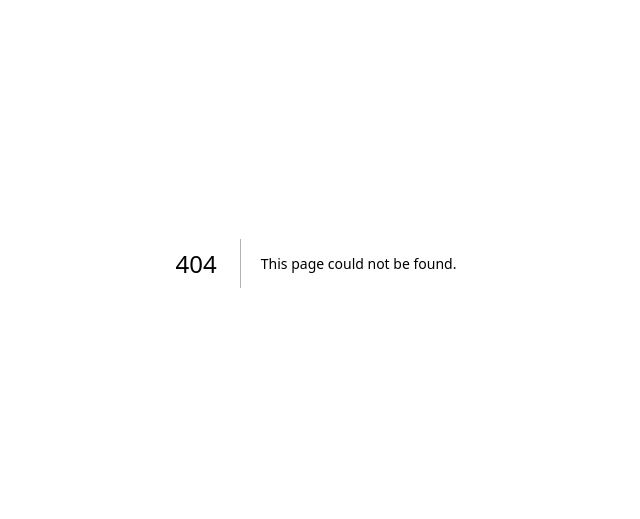
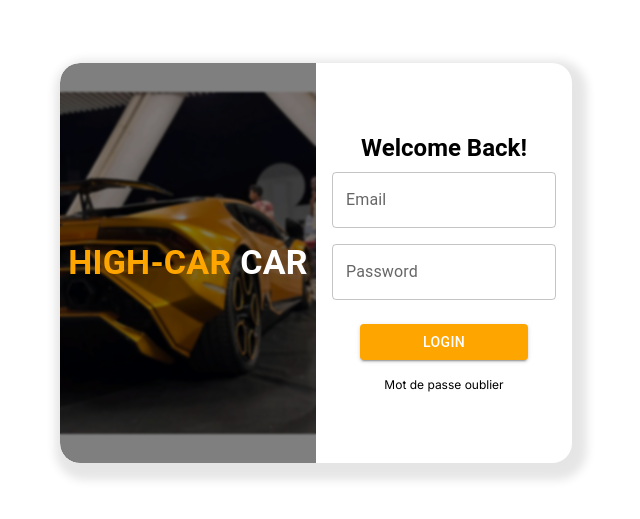
Before and after one commit to Hevitriniavo/car-show-font, a Next.js app: page /login in a window 1280 px wide. Before the commit this address had no page. Shown: the part 137-656 px from the top of the page, without its empty margins (324-964 px from the left). Built offline with nearby package versions, Linux system fonts and the light colour scheme.

Commit message:
add login page

```diff
--- /dev/null
+++ b/app/(auth)/login/page.tsx
@@ -0,0 +1,119 @@
+/* eslint-disable @next/next/no-img-element */
+"use client";
+
+import { Button, Grid, TextField, Typography } from "@mui/material";
+import React, { useState } from "react";
+import bgImage from "../../../assets/images/1716955138152.jpg";
+import Image from "next/image";
+import Link from "next/link";
+function page() {
+    // const [showMdp,setShowMdp]= useState(false);
+
+  const bannier = require("../../../assets/images/1716955138152.jpg");
+  return (
+    <>
+      <Grid
+        container
+        justifyContent={"center"}
+        alignItems={"center"}
+        minHeight={"100vh"}
+      >
+        <Grid
+          container
+          width={"40%"}
+          direction={"row"}
+          //   border={"red solid 2px"}
+          borderRadius={5}
+          sx={{ boxShadow: "5px 7px 10px 10px rgba(0, 0, 0, 0.1)" }}
+          alignItems={"center"}
+          justifyContent={"center"}
+          overflow="hidden"
+        >
+          <Grid
+            item
+            xs={6}
+            style={{
+              height: "50vh",
+            }}
+            zIndex={777}
+            container
+            // border={"orange solid 7px"}
+            borderRadius={"20px 0px 0px 20px"}
+            // bgcolor={"black"}
+            justifyContent={"center"}
+            alignItems={"center"}
+            overflow={"hidden"}
+            position={"relative"}
+          >
+            <Image src={bgImage} alt="bannier" height={400} />
+            <Typography
+              variant="h4"
+              textAlign={"center"}
+              sx={{ fontWeight: "bold" }}
+              color={"white"}
+              alignContent={"center"}
+              //   border={"red solid 2px"}
+              zIndex={5}
+              position={"absolute"}
+              height={"100%"}
+              width={"100%"}
+              style={{
+                backdropFilter: "blur(1px)",
+                backgroundColor: "rgba(0, 0, 0, 0.5)",
+              }}
+            >
+              <span style={{ color: "orange" }}>HIGH-CAR</span> CAR
+            </Typography>
+          </Grid>
+
+          <Grid
+            item
+            xs={6}
+            justifyContent={"center"}
+            alignItems={"center"}
+            p={2}
+          >
+            <Grid container item xs={12} justifyContent={'center'} >
+                <Typography variant="h5" fontWeight={'bold'}>
+                    Welcome Back!
+                </Typography>
+            </Grid>
+            <TextField name="email" label="Email" fullWidth sx={{ my: 1 }} />
+            <TextField
+              name="mdp"
+              label="Password"
+              fullWidth
+              type="password"
+              sx={{ my: 1 }}
+            />
+            <Grid container direction={"row"} justifyContent={"center"}>
+              <Grid container item xs={9}>
+                <Button
+                  fullWidth
+                  sx={{ bgcolor: "orange", mt: 2 }}
+                  variant="contained"
+                >
+                  Login
+                </Button>
+              </Grid>
+              <Grid
+                container
+                item
+                xs={9}
+                textAlign={"center"}
+                mt={2}
+                // border={"red solid 3px"}
+                justifyContent={"center"}
+                fontSize={"12px"}
+              >
+                <Link href={"#"}>Mot de passe oublier</Link>
+              </Grid>
+            </Grid>
+          </Grid>
+        </Grid>
+      </Grid>
+    </>
+  );
+}
+
+export default page;
--- a/package.json
+++ b/package.json
@@ -9,7 +9,10 @@
     "lint": "next lint"
   },
   "dependencies": {
+    "@emotion/react": "^11.11.4",
+    "@emotion/styled": "^11.11.5",
     "@hookform/resolvers": "^3.4.2",
+    "@mui/material": "^5.15.18",
     "next": "14.2.3",
     "ra-data-json-server": "^4.16.17",
     "react": "^18",
```
Also changed, not shown: app/(auth)/inscription/page.tsx (added), assets/images/1716955138152.jpg (added), 1 other file (tests, documents, lock files or other folders).
